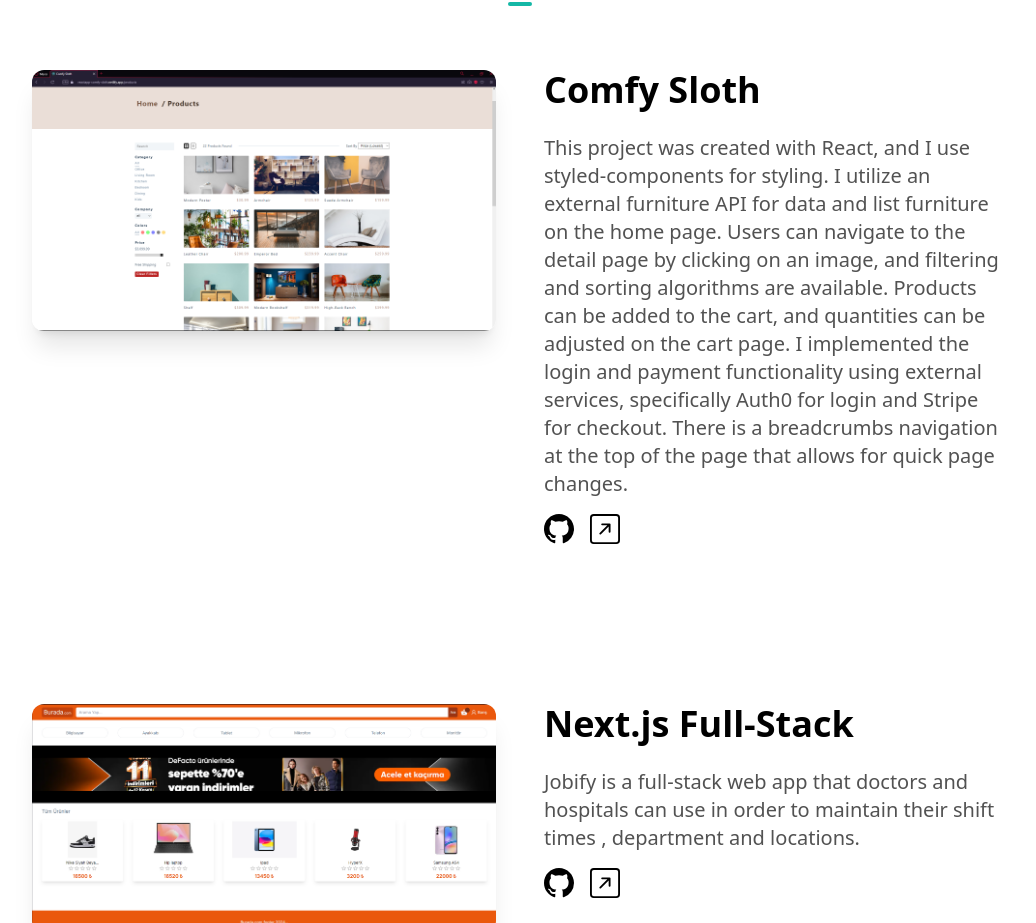
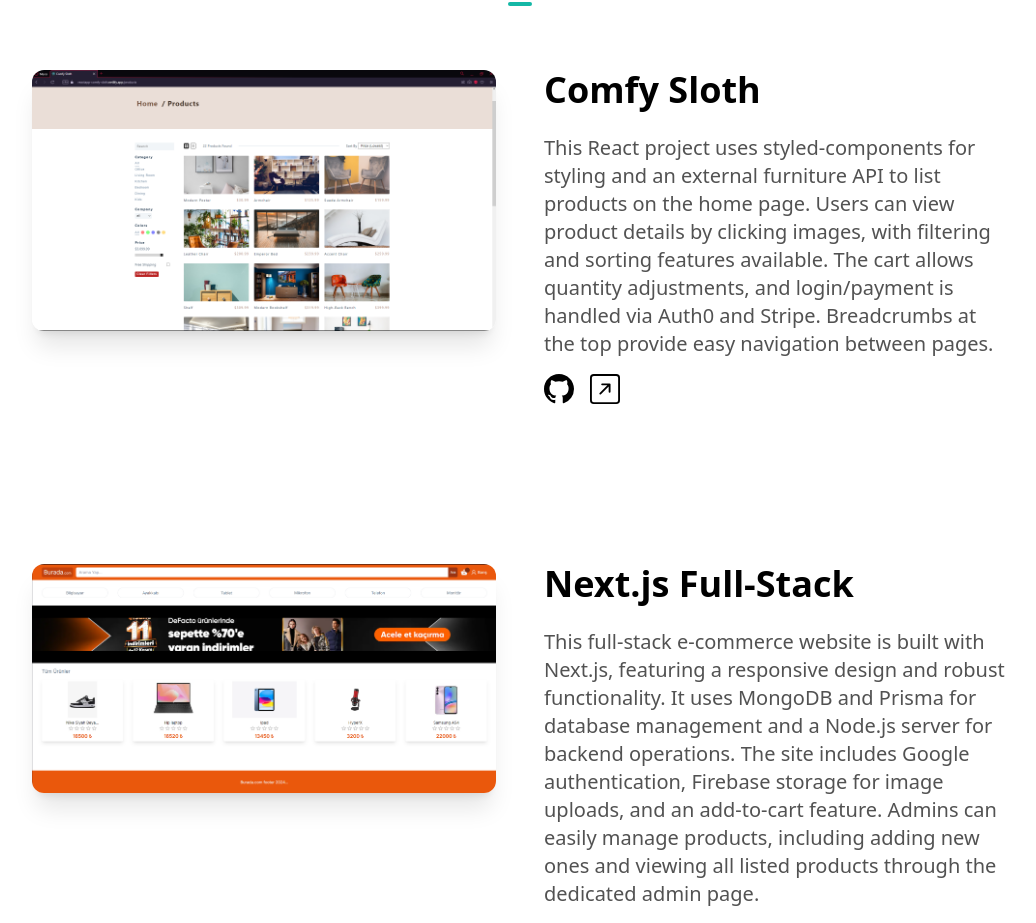
Before and after one commit to yigitbaris/portfolio-project-next, a Next.js app: page / in a window 1280 px wide. Shown: the part 1877-2800 px from the top of the page, without its empty margins (120-1156 px from the left). Built offline with nearby package versions, Linux system fonts and the light colour scheme.

Commit message:
update projects desc

```diff
--- a/app/components/ProjectsSection.tsx
+++ b/app/components/ProjectsSection.tsx
@@ -7,7 +7,7 @@ const projects = [
   {
     name: 'Comfy Sloth',
     description:
-      'This project was created with React, and I use styled-components for styling. I utilize an external furniture API for data and list furniture on the home page. Users can navigate to the detail page by clicking on an image, and filtering and sorting algorithms are available. Products can be added to the cart, and quantities can be adjusted on the cart page. I implemented the login and payment functionality using external services, specifically Auth0 for login and Stripe for checkout. There is a breadcrumbs navigation at the top of the page that allows for quick page changes. ',
+      'This React project uses styled-components for styling and an external furniture API to list products on the home page. Users can view product details by clicking images, with filtering and sorting features available. The cart allows quantity adjustments, and login/payment is handled via Auth0 and Stripe. Breadcrumbs at the top provide easy navigation between pages.',
     image: '/comfy.png',
     github: 'https://github.com/yigitbaris/react-comfy-sloth',
     link: 'https://comfysloth-reactapp.netlify.app/',
@@ -15,7 +15,7 @@ const projects = [
   {
     name: 'Next.js Full-Stack',
     description:
-      'Jobify is a full-stack web app that doctors and hospitals can use in order to maintain their shift times , department and locations.',
+      'This full-stack e-commerce website is built with Next.js, featuring a responsive design and robust functionality. It uses MongoDB and Prisma for database management and a Node.js server for backend operations. The site includes Google authentication, Firebase storage for image uploads, and an add-to-cart feature. Admins can easily manage products, including adding new ones and viewing all listed products through the dedicated admin page.',
     image: '/next.png',
     github: 'https://github.com/yigitbaris/next.js-full-stack',
     link: 'https://github.com/yigitbaris/next.js-full-stack',
@@ -23,7 +23,7 @@ const projects = [
   {
     name: 'Jobify - Senior Project Web',
     description:
-      'Jobify is a full-stack web app that doctors and hospitals can use in order to maintain their shift times , department and locations.',
+      'This project digitalizes hospital shift management to improve efficiency and simplify scheduling. It saves time, reduces errors, and eases the workload for administrators and doctors. Built with the MERN Stack , it includes admin and doctor roles, JWT-secured connections, and encrypted password storage. Users can update profiles, with dark/light mode support stored in localStorage. The application is fully responsive, adjusting layouts and sidebars based on screen size for an optimized user experience.',
     image: '/senior.png',
     github: 'https://github.com/yigitbaris/senior-project',
     link: 'https://github.com/yigitbaris/senior-project',
@@ -31,7 +31,7 @@ const projects = [
   {
     name: 'Jobify - Senior Project Mobile',
     description:
-      'Jobify is a full-stack web app that doctors and hospitals can use in order to maintain their shift times , department and locations.',
+      'This project brings the hospital shift management system to mobile using React Native, allowing greater accessibility. Both the mobile and web apps share the same server and database for seamless synchronization.',
     image: '/mobil.png',
     github: 'https://github.com/yigitbaris/senior-project-mobil',
     link: 'https://github.com/yigitbaris/senior-project-mobil',
@@ -67,7 +67,7 @@ const ProjectsSection = () => {
                     <p className='text-xl leading-7 mb-4 text-neutral-600 dark:text-neutral-400 '>
                       {project.description}
                     </p>
-                    <div className='flex flex-row align-bottom space-x-4'>
+                    <div className='flex flex-row justify-center md:justify-normal align-bottom  space-x-4'>
                       <Link href={project.github} target='_blank'>
                         <BsGithub
                           size={30}
```
